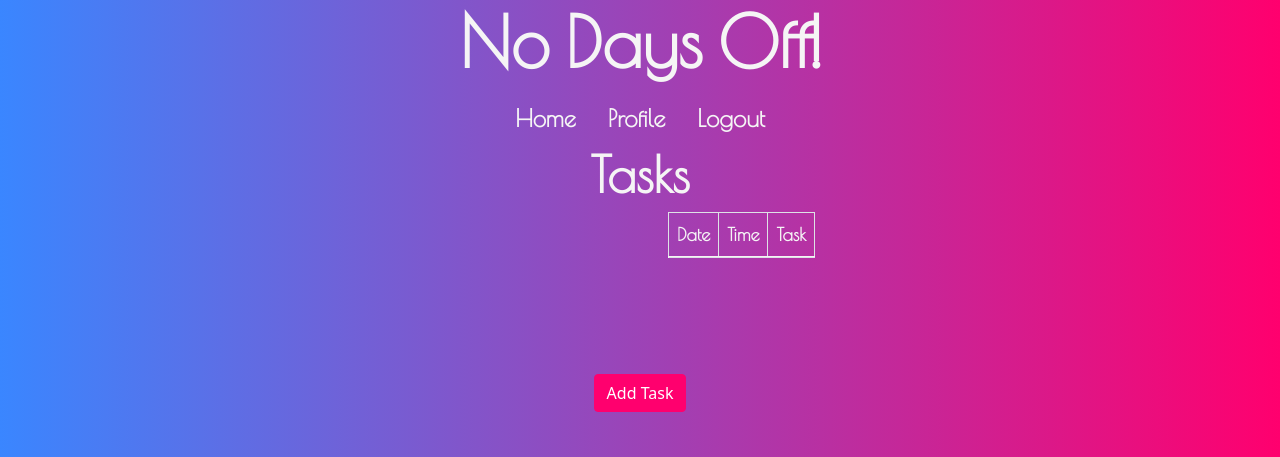
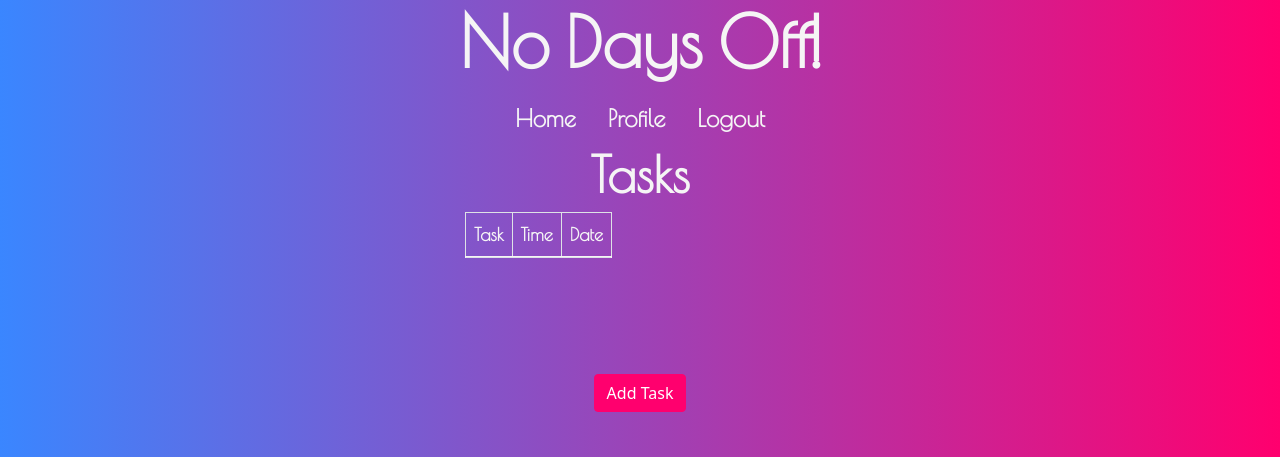
Before and after one commit to Mikey-Simmons/no-days-off, a Django app: template main/templates/welcome.html in a window 1280 px wide. Shown: the top 457 px of the page. Run offline with Django 3.2, Linux system fonts and the light colour scheme; data comes from the database, SQL or seed files in the repository; tables that the repository leaves empty hold one stand-in row (values such as "Sample post"); the template is opened without the code that fills it: values that come from a table or form of the project are taken from there, most other values are stand-ins (such as "Sample title", 1, 10 or a date in 2020); lists and menus that the app fills with data are empty.

Commit message:
scrollbar

```diff
--- a/main/static/css/style.css
+++ b/main/static/css/style.css
@@ -126,7 +126,7 @@ table{
     font-family: 'Poiret One', cursive;
     font-weight: bolder;
 display: inline-block;
-direction:rtl
+
   }
 
   .table-wrapper {
--- a/main/views.py
+++ b/main/views.py
@@ -110,6 +110,7 @@ def profile(request):
     for task in all_tasks:
         if task.day_completed== today_date and task.completed_by == logged_in_user:
              daily_score = daily_score + 1
+
     context = {
     'logged_in_user': logged_in_user,
     'all_tasks' : all_tasks,
```
